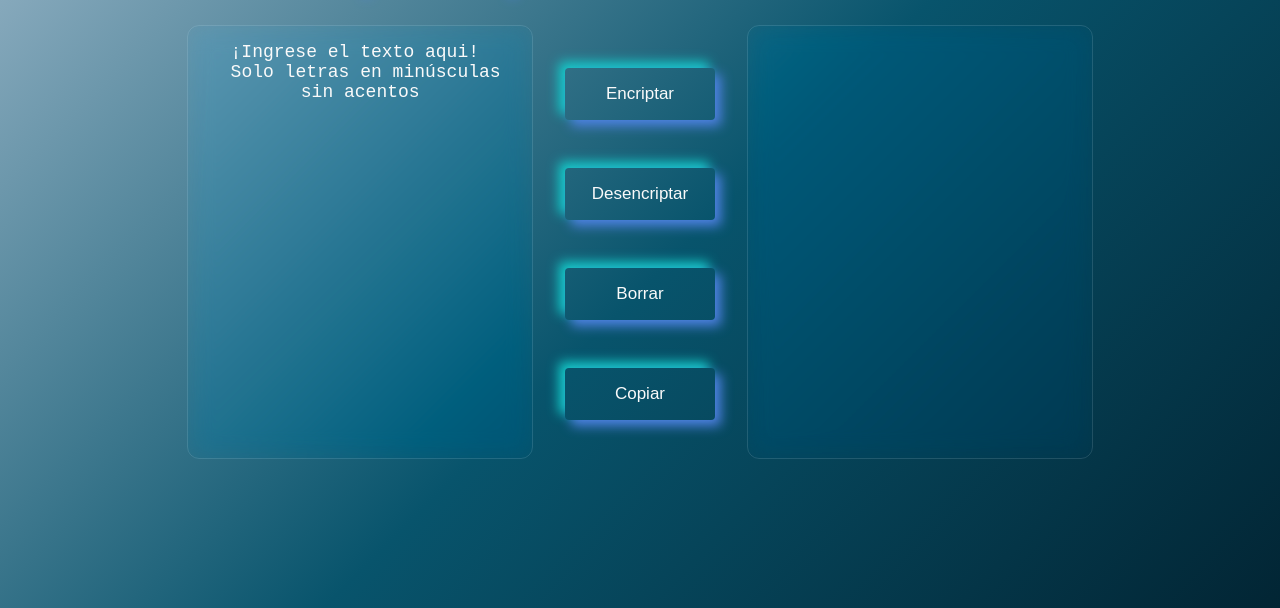
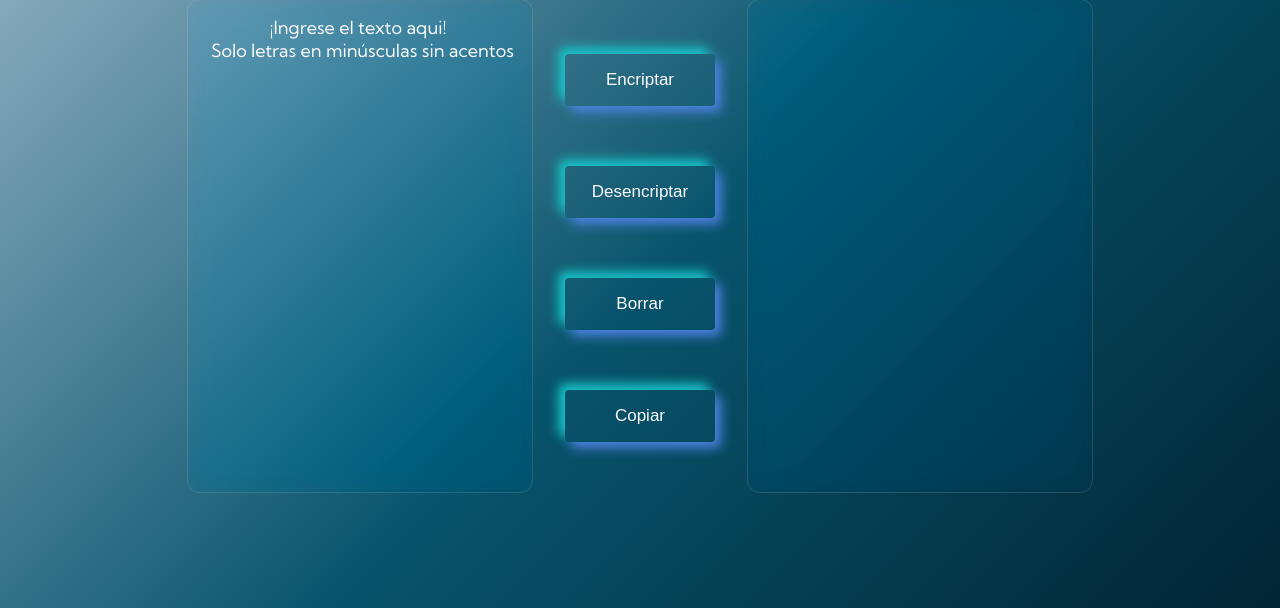
Before and after one commit to walterfolk/alura-challenge1, a plain HTML site: page index.html in a window 1280 px wide. Shown: the part 192-800 px from the top of the page. Drawn offline with Linux system fonts and the light colour scheme.

Commit message:
Update style.css

```diff
--- a/style.css
+++ b/style.css
@@ -38,6 +38,7 @@ body {
 
 textarea {
     resize: none;
+    font-family: 'Kumbh Sans', sans-serif;
     backdrop-filter: blur(12px) saturate(130%);
     -webkit-backdrop-filter: blur(12px) saturate(130%);
     background-color: transparent;
@@ -49,6 +50,7 @@ textarea {
 }
 
 textarea::placeholder {
+    font-family: 'Kumbh Sans', sans-serif;
     color: #fafafa;
     text-align: center;
 }
```
